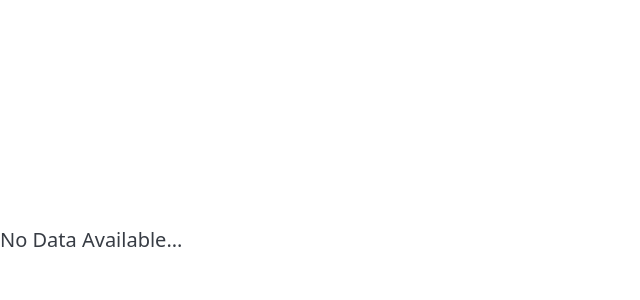
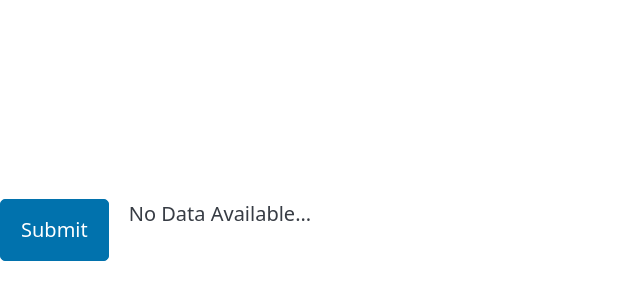
Before and after one commit to carlos-escamilla33/creatorverse, a React (Vite) app: page / in a window 1280 px wide. Shown: the part 140-440 px from the top of the page, without its empty margins (0-640 px from the left). Built offline with nearby package versions, Linux system fonts and the light colour scheme.

Commit message:
created HeaderSection with button sending user to AddCreator page

```diff
--- /dev/null
+++ b/src/components/HeaderSection.jsx
@@ -0,0 +1,16 @@
+import { useNavigate } from "react-router-dom";
+
+const HeaderSection = () => {
+    const navigate = useNavigate();
+
+    const handleAddCreatorClick = () => {
+        navigate("/add-creator");
+    }
+    return (
+        <section>
+            <input type="submit" onClick={handleAddCreatorClick}/>
+        </section>
+    )
+}
+
+export default HeaderSection;
--- a/src/components/MainSection.jsx
+++ /dev/null
@@ -1,6 +0,0 @@
-
-const MainSection = () => {
-
-}
-
-export default MainSection;
--- a/src/pages/ShowCreators.jsx
+++ b/src/pages/ShowCreators.jsx
@@ -1,5 +1,6 @@
 import CreatorCard from "../components/CreatorCard";
 import { useCreator } from "../hooks/useCreators";
+import HeaderSection from "../components/HeaderSection";
 
 // const testCreators = [
 //   {
@@ -37,8 +38,10 @@ import { useCreator } from "../hooks/useCreators";
 
 const ShowCreators = () => {
   const { creators } = useCreator();
+
   return (
     <section className="content-card-container">
+      <HeaderSection />
       {creators ? (
         <p>No Data Available...</p>
       ) : (
```
